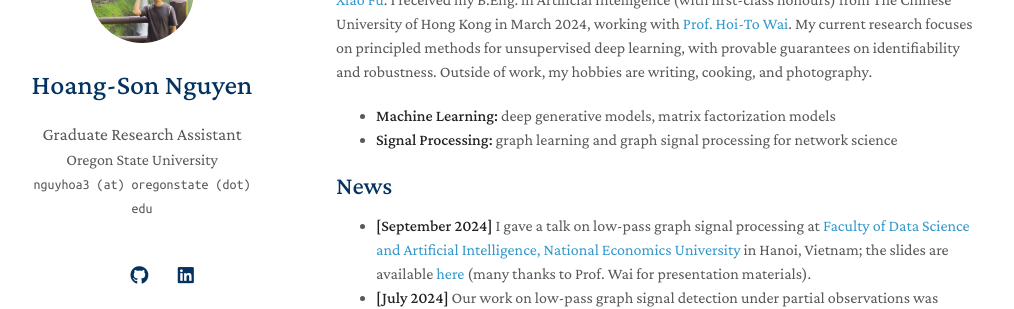
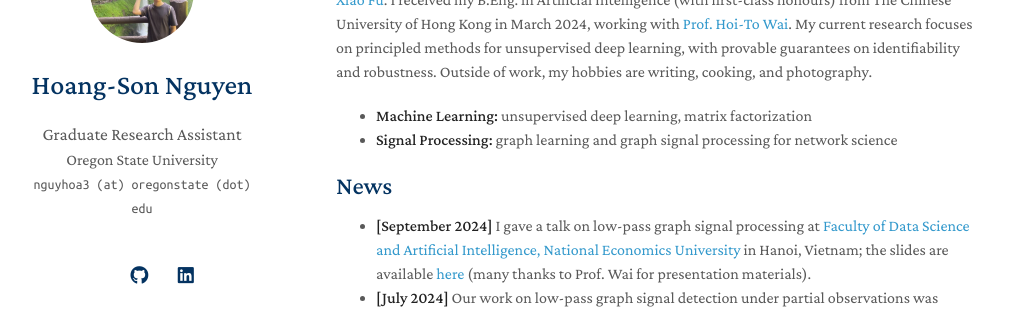
Before and after one commit to hsnguyen24/hsnguyen24.github.io, a Jekyll site: the page built from index.md, in a window 1280 px wide and 1154 px high. Shown: the part 145-454 px from the top of the window, without its empty margins (134-1148 px from the left). Built offline with Jekyll 4.4.1, drawn with Linux system fonts in a browser that asks for light colours; nearby versions of some CDN libraries; a style sheet for code colours, icons or effects is not loaded; our own code applies the rules of GitHub Pages for plain Markdown files.

Commit message:
Update index.md

```diff
--- a/index.md
+++ b/index.md
@@ -6,7 +6,7 @@ layout: homepage
 
 I'm Sean, a M.S. student at Oregon State University working as a graduate research assistant with [Prof. Xiao Fu](https://web.engr.oregonstate.edu/~fuxia). I received my B.Eng. in Artificial Intelligence (with first-class honours) from The Chinese University of Hong Kong in March 2024, working with [Prof. Hoi-To Wai](https://www1.se.cuhk.edu.hk/~htwai). My current research focuses on principled methods for unsupervised deep learning, with provable guarantees on identifiability and robustness. Outside of work, my hobbies are writing, cooking, and photography.
 
-- **Machine Learning:** deep generative models, matrix factorization models
+- **Machine Learning:** unsupervised deep learning, matrix factorization
 - **Signal Processing:** graph learning and graph signal processing for network science
 
 ## News
```
